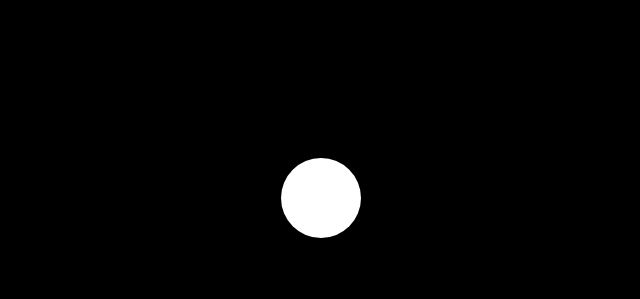
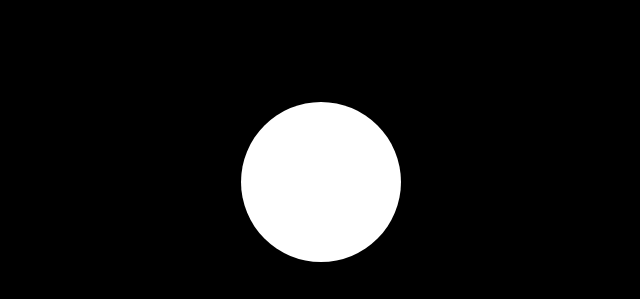
Before and after one commit to marinm/eventable, a plain HTML site: page index.html in a window 1280 px wide. Shown: the part 198-497 px from the top of the page, without its empty margins (319-959 px from the left). Drawn offline with Linux system fonts and the light colour scheme.

Commit message:
bigger target

```diff
--- a/index.html
+++ b/index.html
@@ -16,13 +16,13 @@
 			color: white;
 			display: flex;
 			flex-direction: column;
-			gap: 1ch;
+			gap: 5dvh;
 			justify-content: center;
 			align-items: center;
 		}
 		.target {
-			width: 5rem;
-			height: 5rem;
+			width: 10rem;
+			height: 10rem;
 			background-color: white;
 			border-radius: 50%;
 		}
```
